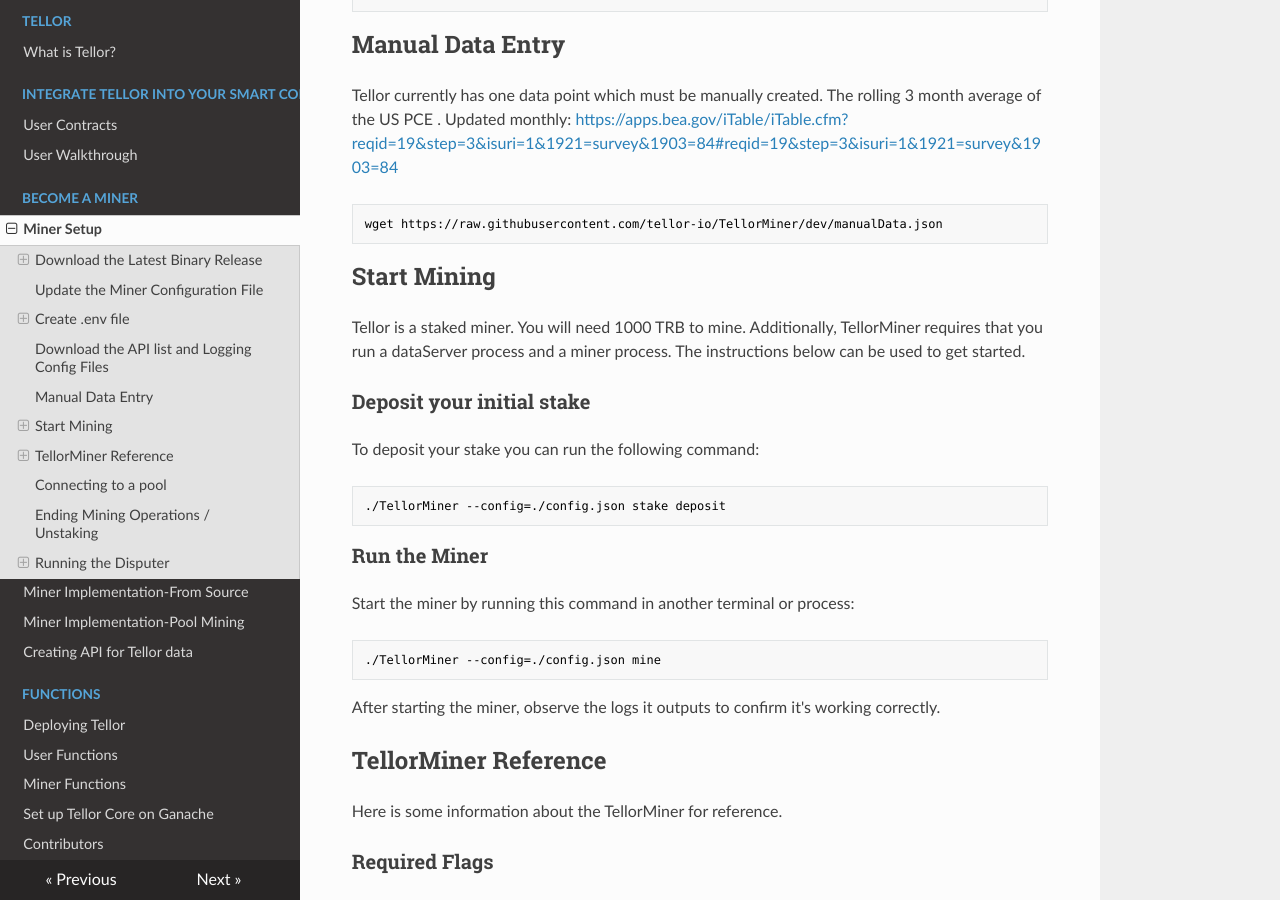
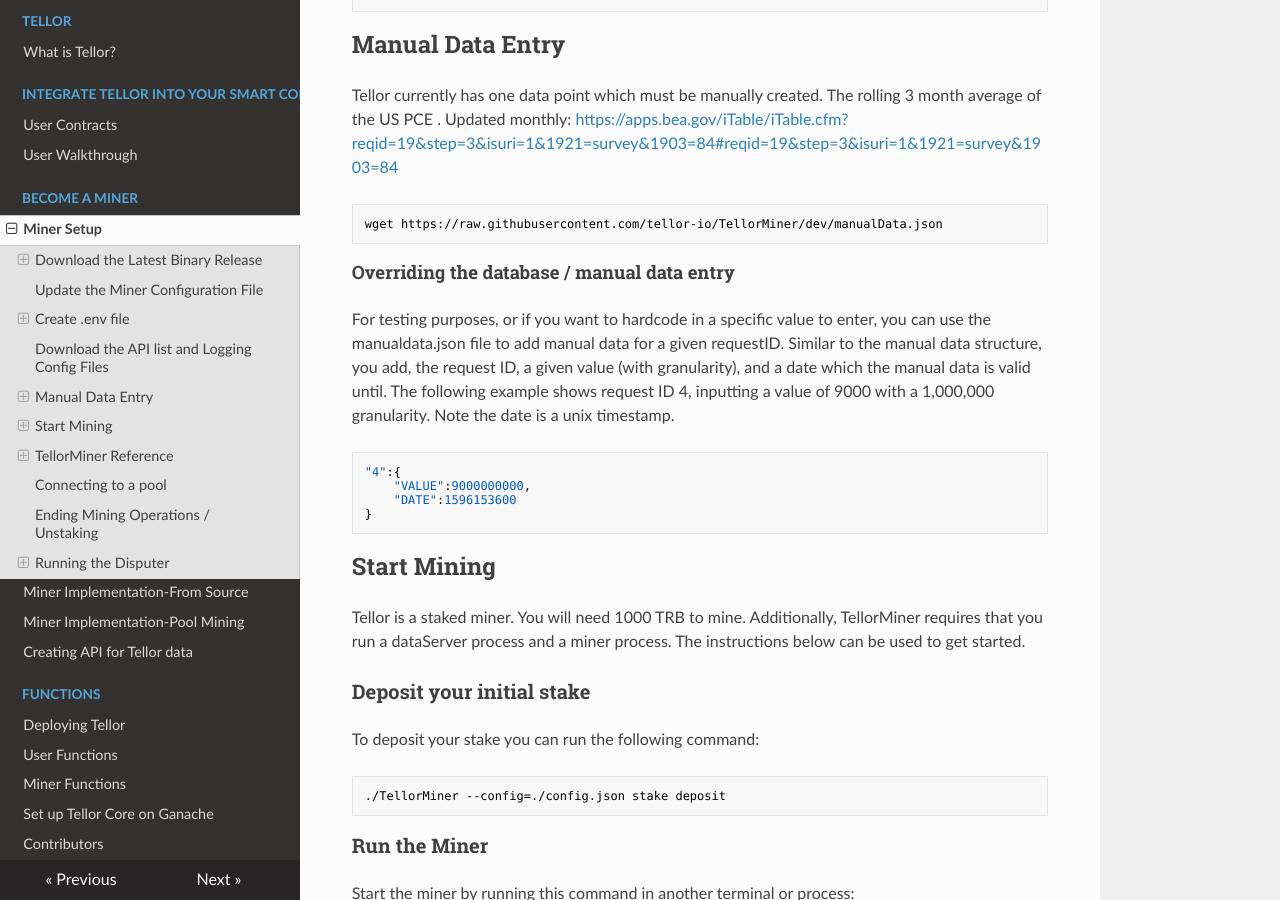
Before and after one commit to tellor-io/TellorDocumentation, an MkDocs documentation site: the page built from docs/MinerSetup.md, in a window 1280 px wide and 900 px high, scrolled down 2666 px. Built offline with MkDocs 1.6.1, drawn with Linux system fonts in a browser that asks for light colours; nearby versions of some CDN libraries; a script that is not in the unit is left out.

Commit message:
manual data entry

````diff
--- a/docs/MinerSetup.md
+++ b/docs/MinerSetup.md
@@ -109,6 +109,17 @@ Tellor currently has one data point which must be manually created.  The rolling
 wget https://raw.githubusercontent.com/tellor-io/TellorMiner/dev/manualData.json
 ```
 
+
+#### Overriding the database / manual data entry
+
+For testing purposes, or if you want to hardcode in a specific value to enter, you can use the manualdata.json file to add manual data for a given requestID. Similar to the manual data structure, you add, the request ID, a given value (with granularity), and a date which the manual data is valid until.  The following example shows request ID 4, inputting a value of 9000 with a 1,000,000 granularity.  Note the date is a unix timestamp.
+
+    "4":{
+        "VALUE":9000000000,
+        "DATE":1596153600
+    }
+
+
 ## Start Mining
 Tellor is a staked miner. You will need 1000 TRB to mine. Additionally, TellorMiner requires that you run a dataServer process and a miner process. The instructions below can be used to get started.
 
@@ -200,6 +211,7 @@ INFO - logs most information about the mining operation
 WARN - logs all warnings and errors
 ERROR - logs only serious errors
 ```
+
 
 ### Running a remote data server
 
````
